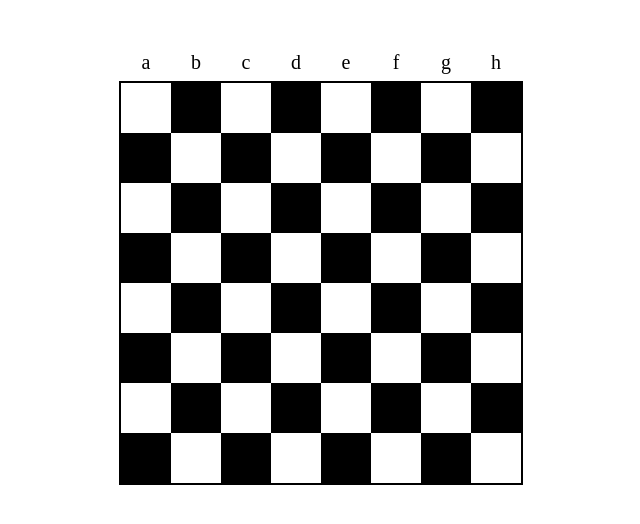
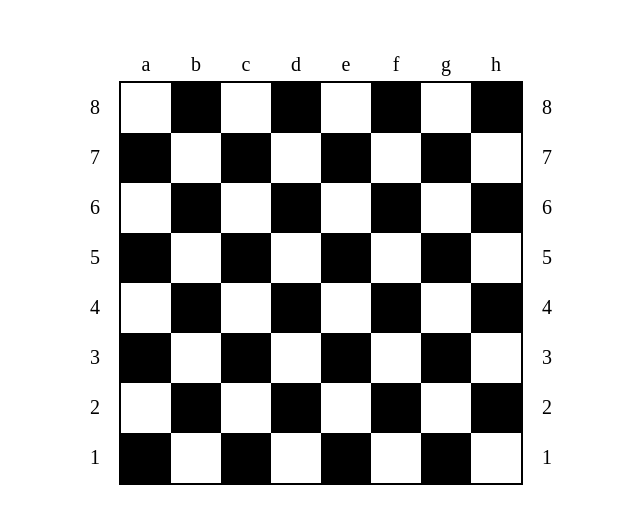
Before and after one commit to miko-200/Sachovnica, a website: page index.html in a window 1280 px wide. Shown: the whole page, without its empty margins (319-959 px from the left). Drawn offline with Linux system fonts and the light colour scheme.

Commit message:
Added side numbers to the chessboard

```diff
--- a/index.html
+++ b/index.html
@@ -22,8 +22,29 @@
             <p>g</p>
             <p>h</p>
         </div>
-        <div class="chessboard" id="chessboard"></div>
-    </div>
+        <div class="chessboard-container-middle-section">
+            <div class="chessboard-container-side-section">
+                <p>8</p>
+                <p>7</p>
+                <p>6</p>
+                <p>5</p>
+                <p>4</p>
+                <p>3</p>
+                <p>2</p>
+                <p>1</p>
+            </div>
+            <div class="chessboard" id="chessboard"></div>
+            <div class="chessboard-container-side-section">
+                <p>8</p>
+                <p>7</p>
+                <p>6</p>
+                <p>5</p>
+                <p>4</p>
+                <p>3</p>
+                <p>2</p>
+                <p>1</p>
+            </div>
+        </div>
 
 </body>
 
--- a/style.css
+++ b/style.css
@@ -16,6 +16,28 @@
 .chessboard-container-top-section p {
     text-align: center;
     font-size: 20px;
+}
+
+.chessboard-container-middle-section {
+    display: flex;
+    justify-content: center;
+    align-items: center;
+    width: 500px;
+    height: 400px;
+}
+
+.chessboard-container-side-section {
+    display: grid;
+    grid-template-rows: repeat(8, 1fr);
+    width: 50px;
+    height: 400px;
+}
+
+.chessboard-container-side-section p {
+    text-align: center;
+    font-size: 20px;
+    height: 22px;
+    margin: 13px 0px;
 }
 
 .chessboard {
```
